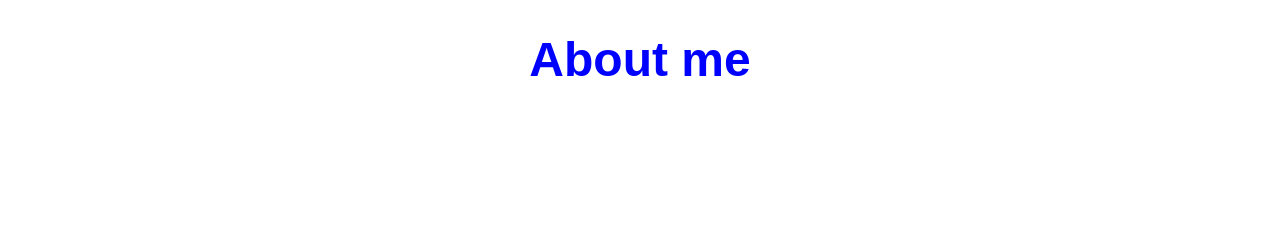
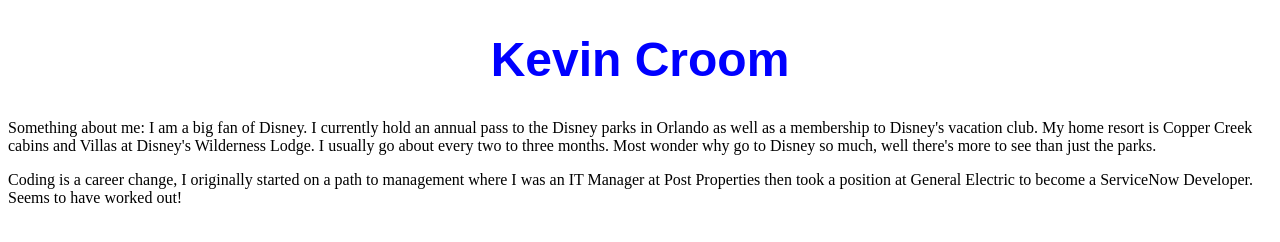
Before and after one commit to Oznero/Basic-Portfolio, a plain HTML site: page index.html in a window 1280 px wide. Drawn offline with Linux system fonts and the light colour scheme.

Commit message:
updated html files

```diff
--- a/index.html
+++ b/index.html
@@ -8,6 +8,8 @@
     <title>About me</title>
 </head>
 <body>
-    <h1>About me</h1>
+    <h1>Kevin Croom</h1>
+    <p>Something about me:  I am a big fan of Disney.  I currently hold an annual pass to the Disney parks in Orlando as well as a membership to Disney's vacation club.  My home resort is Copper Creek cabins and Villas at Disney's Wilderness Lodge.  I usually go about every two to three months.  Most wonder why go to Disney so much, well there's more to see than just the parks.</p>
+    <p>Coding is a career change, I originally started on a path to management where I was an IT Manager at Post Properties then took a position at General Electric to become a ServiceNow Developer.  Seems to have worked out!</p>
 </body>
 </html>
```
